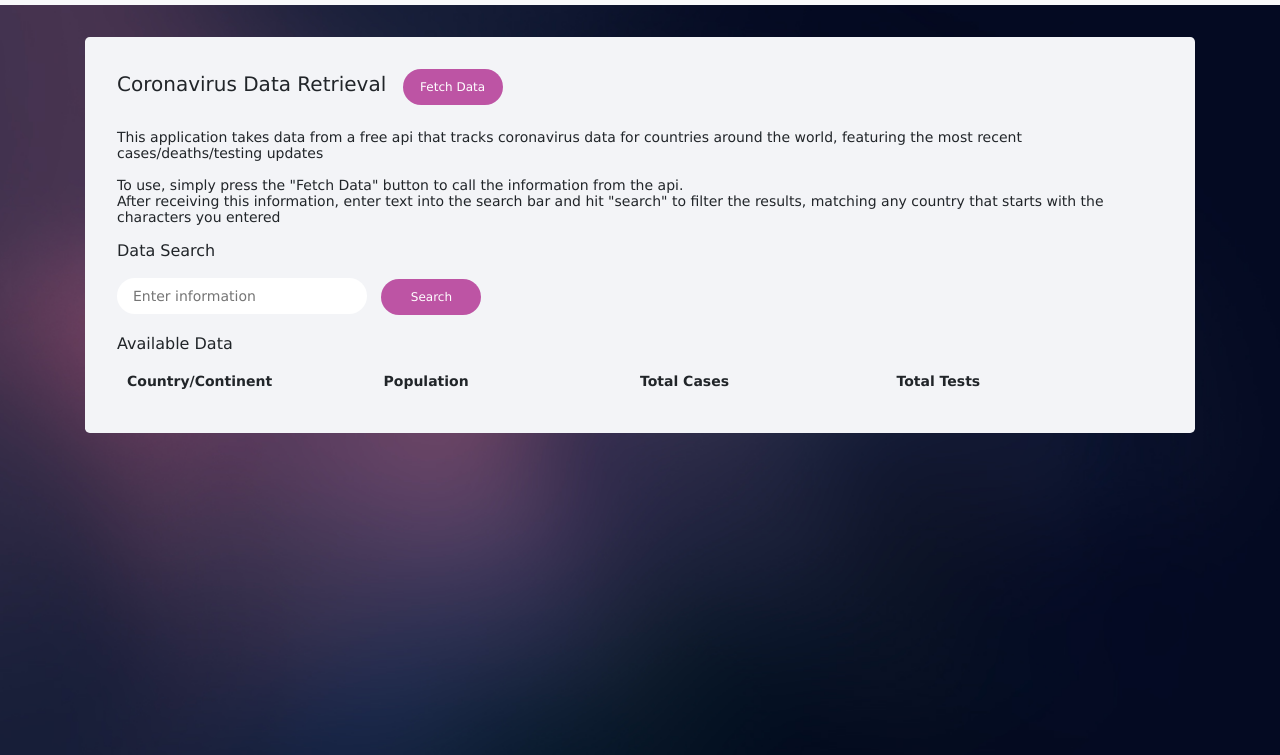
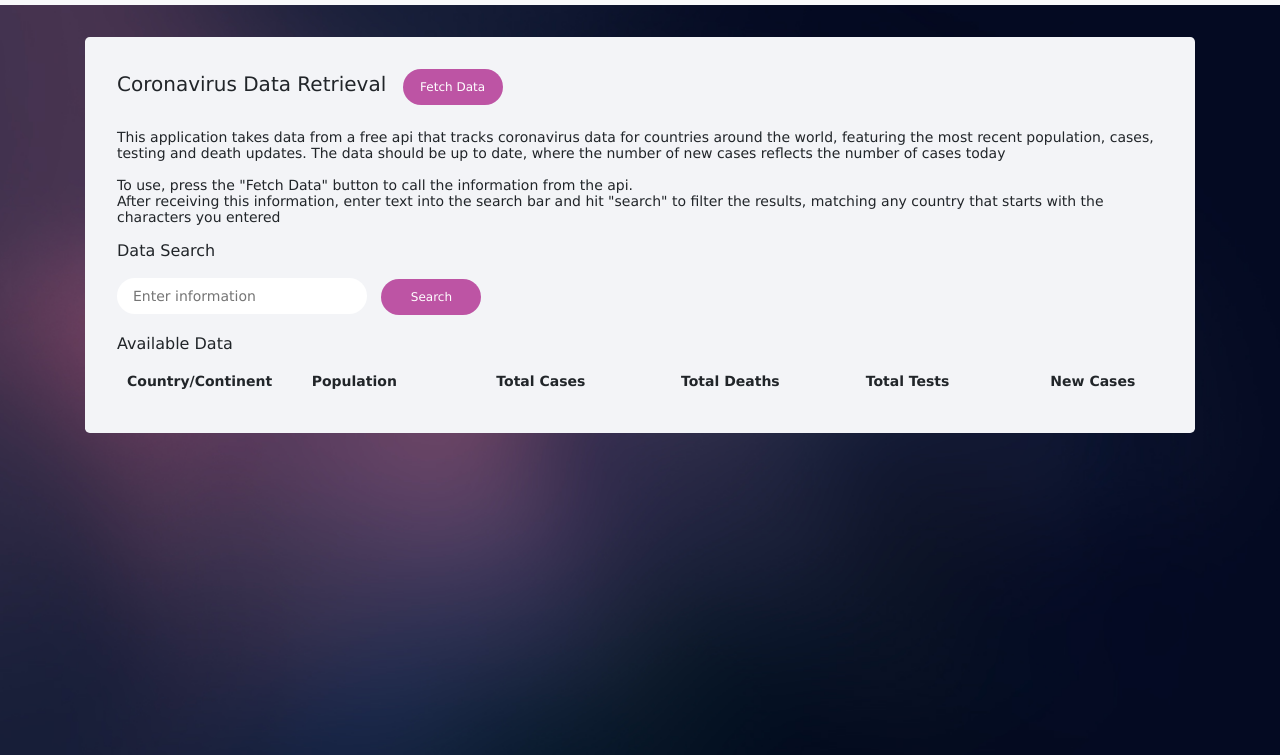
Before and after one commit to jo56/API-Retrieval, a website: page api test/views/mainpage.html in a window 1280 px wide. Shown: the part 45-800 px from the top of the page. Drawn offline with nearby package versions, Linux system fonts and the light colour scheme; files that its build step writes are made by us from their sources.

Commit message:
Added total deaths and new cases
Added additional columns for total deaths and new cases, using additional information from the api

```diff
--- a/api test/public/stylesheets/mainpage.css
+++ b/api test/public/stylesheets/mainpage.css
@@ -50,6 +50,6 @@
   padding: 0 10px;
 }
 
-.data .header, .data .title, .data .id, .data .rating, .data .vote-count {
-  flex: 1 0 25%;
+.data .header, .data .country, .data .pop, .data .cases, .data .tests, .data .deaths, .data .newcase {
+  flex: 1 0 18%;
 }
--- a/api test/views/mainpage.html
+++ b/api test/views/mainpage.html
@@ -29,9 +29,9 @@
           <div class="h5">Coronavirus Data Retrieval <button id="submitDataBtn" class="submit-btn" ng-disabled="apiController.disable" ng-click="getData()">{{buttonText}}</button></div>
           <br>
           <div class="h7">This application takes data from a free api that tracks coronavirus data for countries around the world,
-          featuring the most recent cases/deaths/testing updates </div>
+          featuring the most recent population, cases, testing and death updates. The data should be up to date, where the number of new cases reflects the number of cases today</div>
           <br>
-          <div class="h7">To use, simply press the "Fetch Data" button to call the information from the api. <br> After receiving this information,
+          <div class="h7">To use, press the "Fetch Data" button to call the information from the api. <br> After receiving this information,
            enter text into the search bar and hit "search" to filter the results, matching any country that starts with the characters you entered</div>
 
         </div>
@@ -47,13 +47,17 @@
             <div class="header"><strong>Country/Continent</strong></div>
             <div class="header"><strong>Population</strong></div>
             <div class="header"><strong>Total Cases</strong></div>
+            <div class="header"><strong>Total Deaths</strong></div>
             <div class="header"><strong>Total Tests</strong></div>
+            <div class="header"><strong>New Cases</strong></div>
           </div>
           <div class="data" id="results" ng-repeat="data in totalData">
-            <div class="title">{{data.country}}</div>
-            <div class="rating">{{data.population}}</div>
-            <div class="id">{{data.cases.total}}</div>
-            <div class="vote-count">{{data.tests.total}}</div>
+            <div class="country">{{data.country}}</div>
+            <div class="pop">{{data.population}}</div>
+            <div class="cases">{{data.cases.total}}</div>
+            <div class="deaths">{{data.deaths.total}}</div>
+            <div class="deaths">{{data.tests.total}}</div>
+            <div class="newcase">{{data.cases.new}}</div>
           </div>
         </div>
       </div>
```
